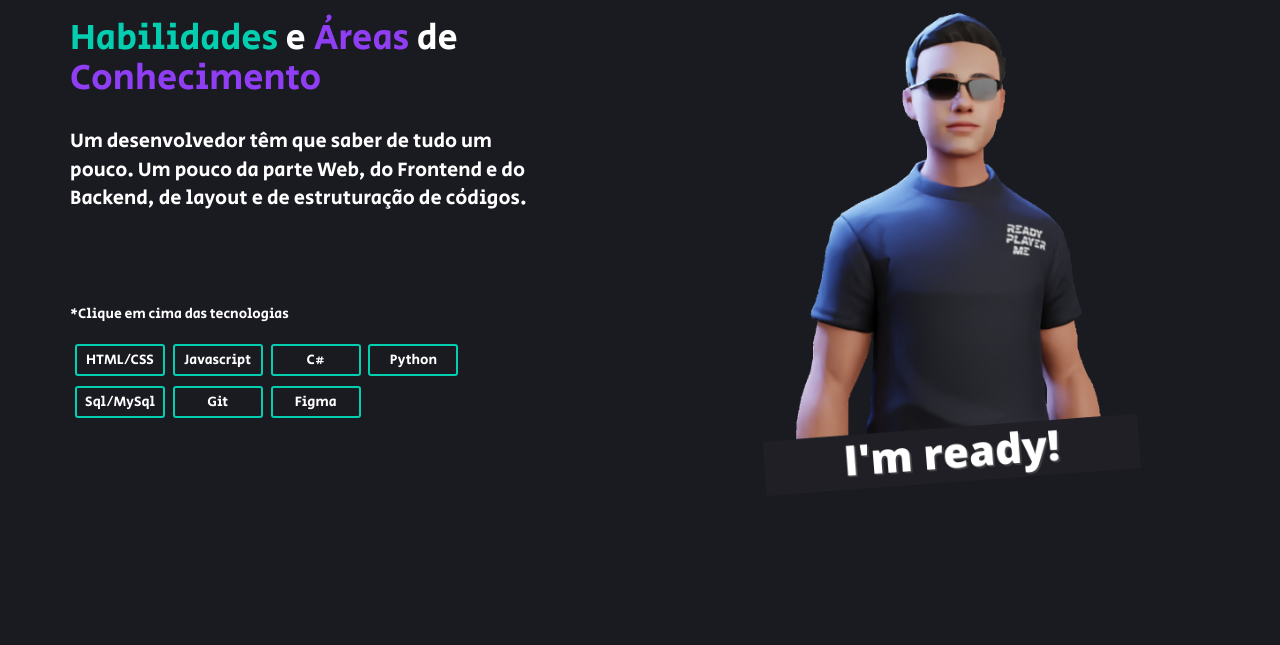
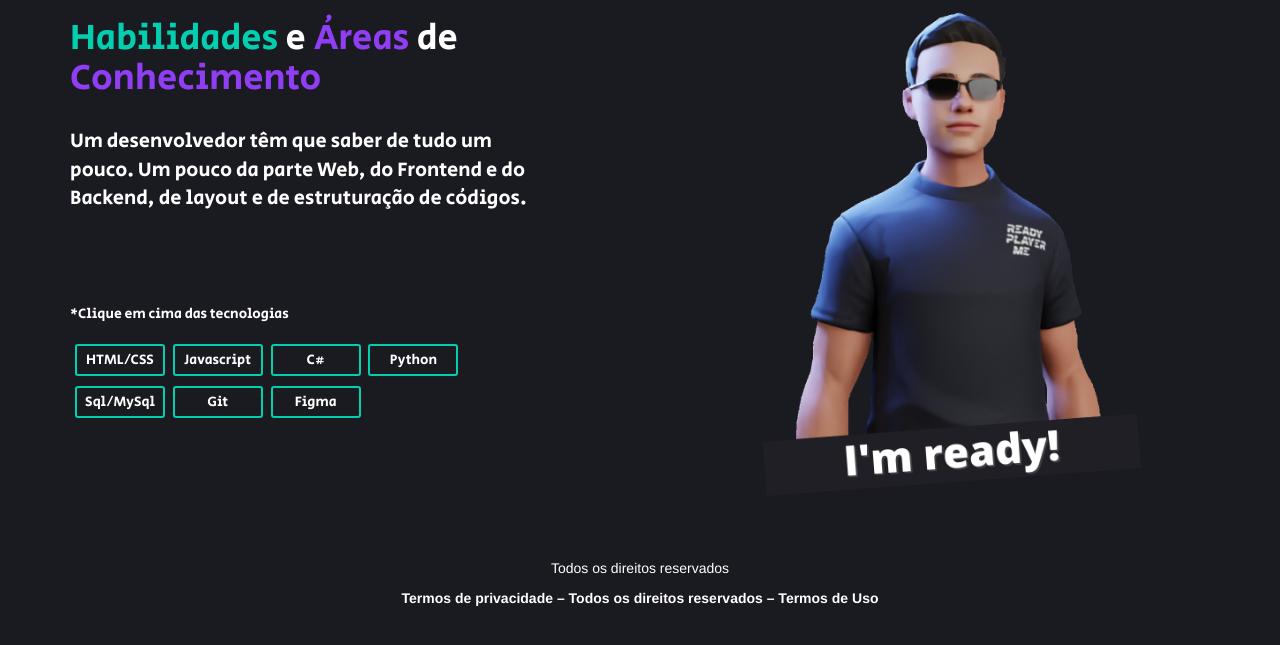
Before and after one commit to PedroPro212/Portfolio, a PHP site: page /pages/habilidades.html in a window 1280 px wide. Shown: the part 155-800 px from the top of the page. Run offline with PHP 8.4, Linux system fonts and the light colour scheme.

Commit message:
Correção scroll horizontal

```diff
--- a/pages/habilidades.html
+++ b/pages/habilidades.html
@@ -115,10 +115,15 @@
                 </div>
             </div>
         </div>
+
+        <footer class="text-center" style="color:white; margin-top:50px;">
+            <p>Todos os direitos reservados</p>
+            <p><b>Termos de privacidade – Todos os direitos reservados – Termos de Uso</b></p>
+        </footer>
+
     </main>
 
     <script src="/script/habilidades.js"></script>
     <script src="/script/navbar.js"></script>
-
 </body>
 </html>
--- a/pages/orcamento.html
+++ b/pages/orcamento.html
@@ -76,6 +76,12 @@
                 </div>
             </div>
         </div>
+
+        <footer class="text-center" style="color:white; margin-top:50px;">
+            <p>Todos os direitos reservados</p>
+            <p><b>Termos de privacidade – Todos os direitos reservados – Termos de Uso</b></p>
+        </footer>
+
     </main>
     <script src="/script/navbar.js"></script>
 </body>
--- a/style/habilidades.css
+++ b/style/habilidades.css
@@ -3,6 +3,7 @@
 body{
     background-color:#1A1A21;
     color:white;
+    overflow-x:hidden;
 }
 
 .tecnologias{
--- a/style/navbar.css
+++ b/style/navbar.css
@@ -1,6 +1,10 @@
 * {
     margin: 0;
     padding: 0;
+  }
+
+  body{
+    overflow-x:hidden;
   }
 
   a {
@@ -26,6 +30,7 @@
     font-family: system-ui, -apple-system, Helvetica, Arial, sans-serif;
     background: #23232e;
     height: 8vh;
+    overflow: hidden;
   }
 
   .nav-list {
@@ -72,6 +77,8 @@
       justify-content: space-around;
       transform: translateX(100%);
       transition: transform 0.3s ease-in;
+      overflow-x: hidden;
+      display: none;
     }
     .nav-list li {
       margin-left: 0;
@@ -79,11 +86,13 @@
     }
     .mobile-menu {
       display: block;
+      overflow: hidden;
     }
   }
 
   .nav-list.active {
     transform: translateX(0);
+    display: flex;
   }
 
   @keyframes navLinkFade {
```
Also changed, not shown: style/index.css (+5 -2 lines), 1 other file.
